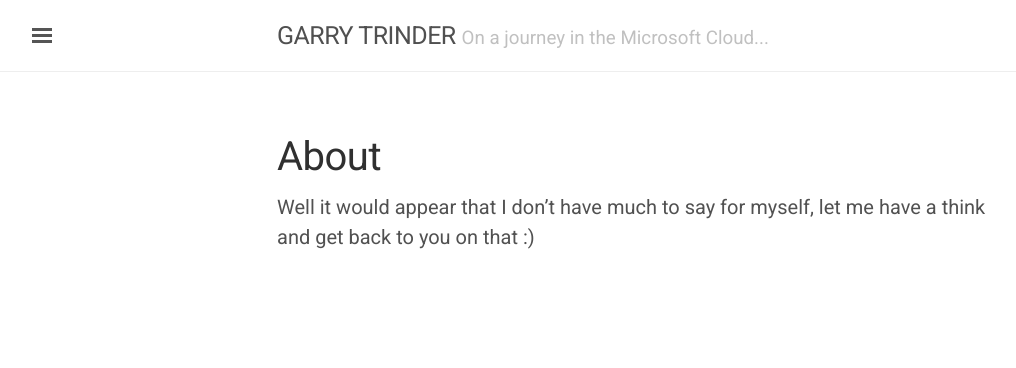
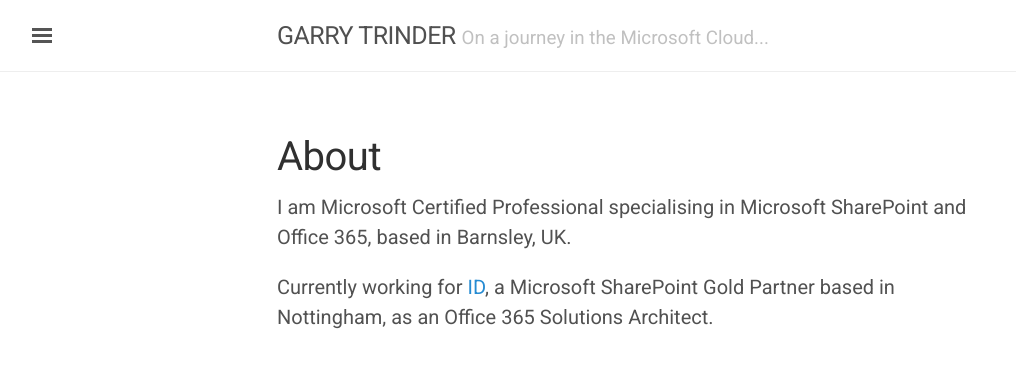
Before and after one commit to garrytrinder/garrytrinder.github.io, a Jekyll site: the page built from about.md, in a window 1280 px wide. Shown: the top 368 px of the page, without its empty margins (3-1019 px from the left). Built offline with Jekyll 4.4.1, drawn with Linux system fonts in a browser that asks for light colours.

Commit message:
Updated About content

```diff
--- a/about.md
+++ b/about.md
@@ -3,4 +3,6 @@ layout: page
 title: About
 ---
 
-Well it would appear that I don't have much to say for myself, let me have a think and get back to you on that :)
+I am Microsoft Certified Professional specialising in Microsoft SharePoint and Office 365, based in Barnsley, UK.
+
+Currently working for [ID](https://www.id-live.com/ "Intelligent Decisioning Ltd"), a Microsoft SharePoint Gold Partner based in Nottingham, as an Office 365 Solutions Architect.
```
